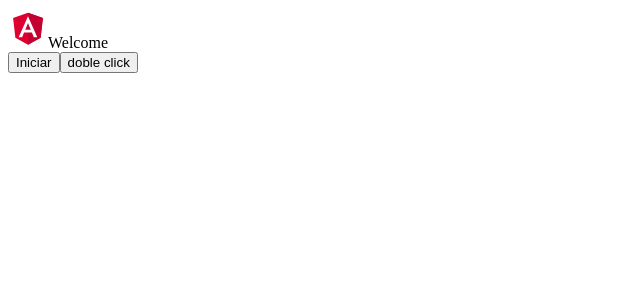
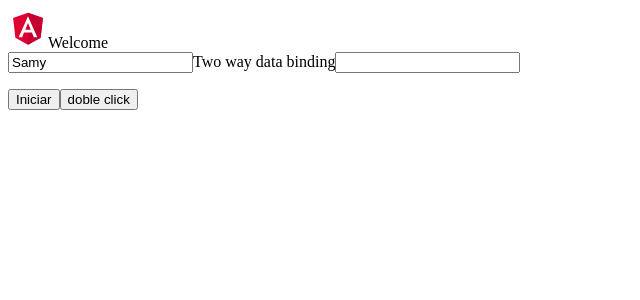
Before and after one commit to samisuras/AngularCourse, an Angular app: page / in a window 1280 px wide. Shown: the top 300 px of the page, without its empty margins (0-640 px from the left). Built offline with nearby package versions, Linux system fonts and the light colour scheme.

Commit message:
Two way data binding

```diff
--- a/src/app/app.component.html
+++ b/src/app/app.component.html
@@ -8,6 +8,12 @@
     <div class="spacer"></div>
   <a aria-label="Angular on twitter" target="_blank" rel="noopener" href="https://twitter.com/angular" title="Twitter">
   </a>
+  <input type="text" name="" [value]="inputTexto" id="">
+
+  <label for="parrafo">Two way data binding</label>
+  <input type="text" [(ngModel)]="twoWayData" name="" id="parrafo">
+  <p>{{ twoWayData }}</p>
+
   <button (dblclick) = "doble()" >Iniciar</button>
   <button (dblclick) = "llamarAlert()" >doble click</button>
 </div>
--- a/src/app/app.component.ts
+++ b/src/app/app.component.ts
@@ -6,14 +6,17 @@ import { Component } from '@angular/core';
   styleUrls: ['./app.component.css']
 })
 export class AppComponent {
-  title = 'first-app';
+  title:String = 'first-app';
+  inputTexto:String = "Samy";
+  twoWayData:String = "";
 
   doble() {
     console.log("doble click");
   }
 
   llamarAlert() {
-    alert("Dobleclick hecho")
+    alert("Dobleclick hecho");
+    console.log(this.twoWayData);
   }
 
 }
--- a/src/app/app.module.ts
+++ b/src/app/app.module.ts
@@ -2,13 +2,16 @@ import { BrowserModule } from '@angular/platform-browser';
 import { NgModule } from '@angular/core';
 
 import { AppComponent } from './app.component';
+import { FormsModule} from '@angular/forms';
+import { from } from 'rxjs';
 
 @NgModule({
   declarations: [
     AppComponent
   ],
   imports: [
-    BrowserModule
+    BrowserModule,
+    FormsModule
   ],
   providers: [],
   bootstrap: [AppComponent]
```
